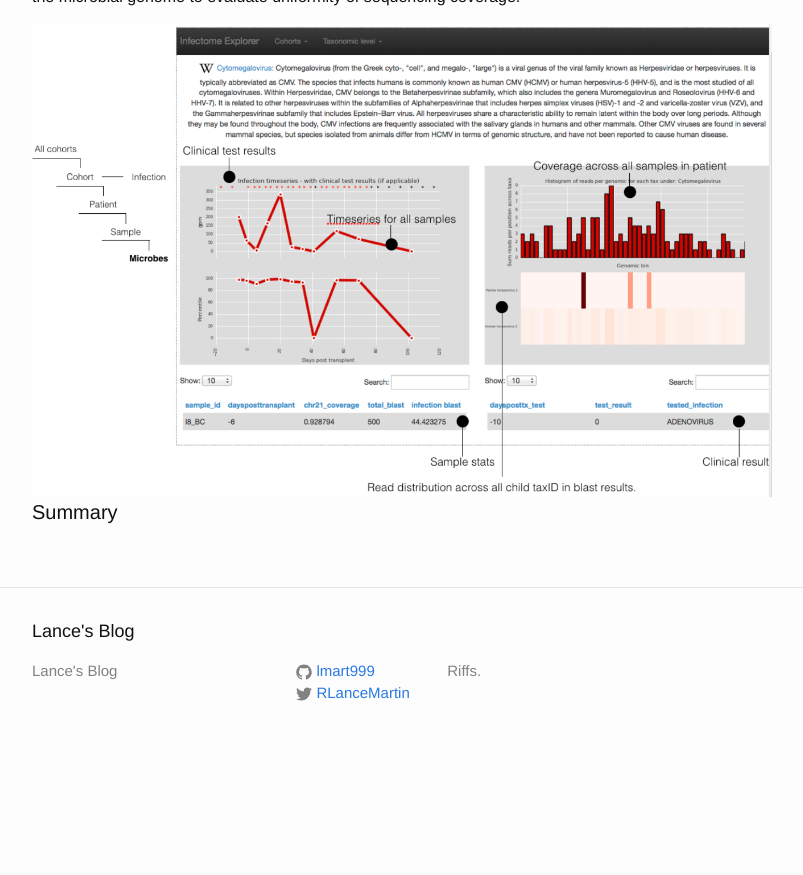
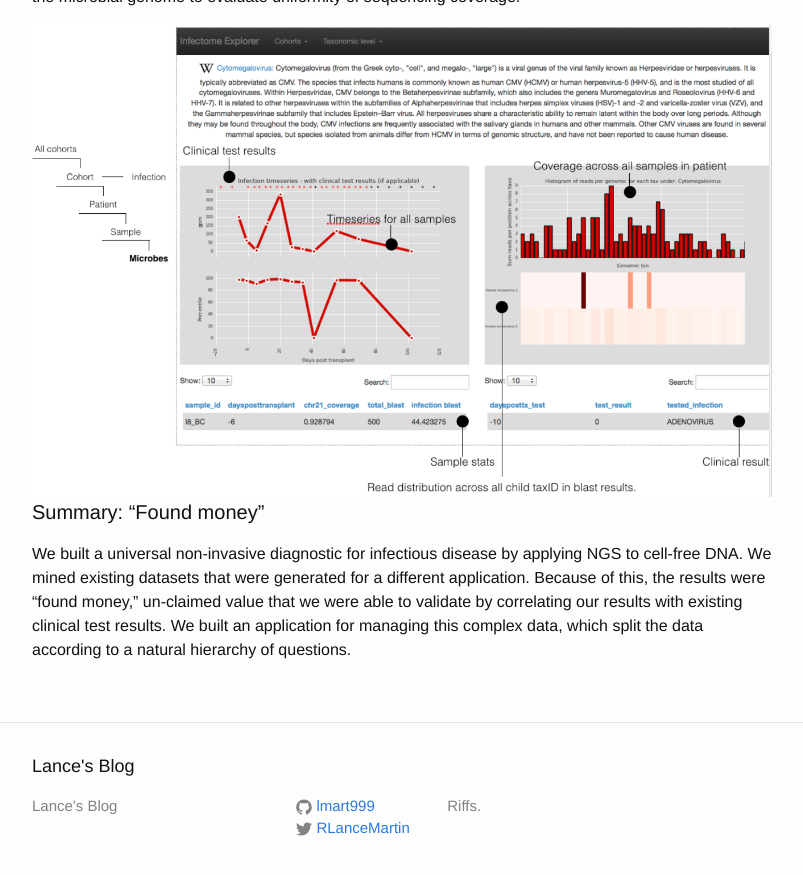
Before and after one commit to rlancemartin/rlancemartin.github.io, a Jekyll site: the page built from _posts/2015-02-10-infectome.markdown, in a window 1280 px wide and 900 px high, scrolled down 5672 px. Shown: the top 875 px of the window, without its empty margins (238-1041 px from the left). Built offline with Jekyll 4.4.1, drawn with Linux system fonts in a browser that asks for light colours; Markdown is read by kramdown in place of the engine named in the settings; before the commit the page ends 6437 px from its top, so only the background shows below that.

Commit message:
Updated.

```diff
--- a/_posts/2015-02-10-infectome.markdown
+++ b/_posts/2015-02-10-infectome.markdown
@@ -150,4 +150,6 @@
 <img src="/assets/Infectome_5.jpg" width="100%">
 </div>
 
-####Summary
+####Summary: "Found money"
+
+We built a universal non-invasive diagnostic for infectious disease by applying NGS to cell-free DNA. We mined existing datasets that were generated for a different application. Because of this, the results were "found money," un-claimed value that we were able to validate by correlating our results with existing clinical test results. We built an application for managing this complex data, which split the data according to a natural hierarchy of questions.
```
